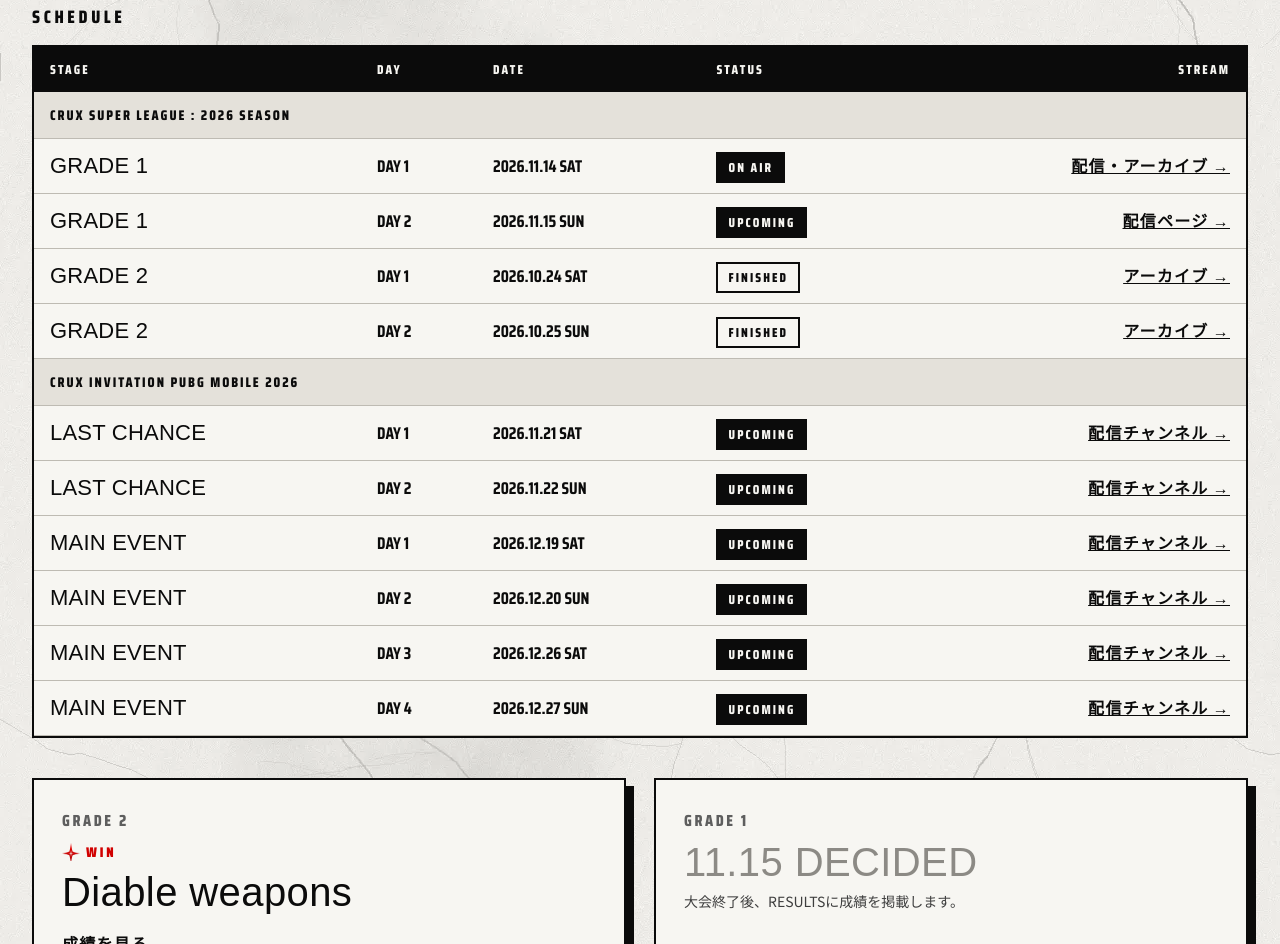
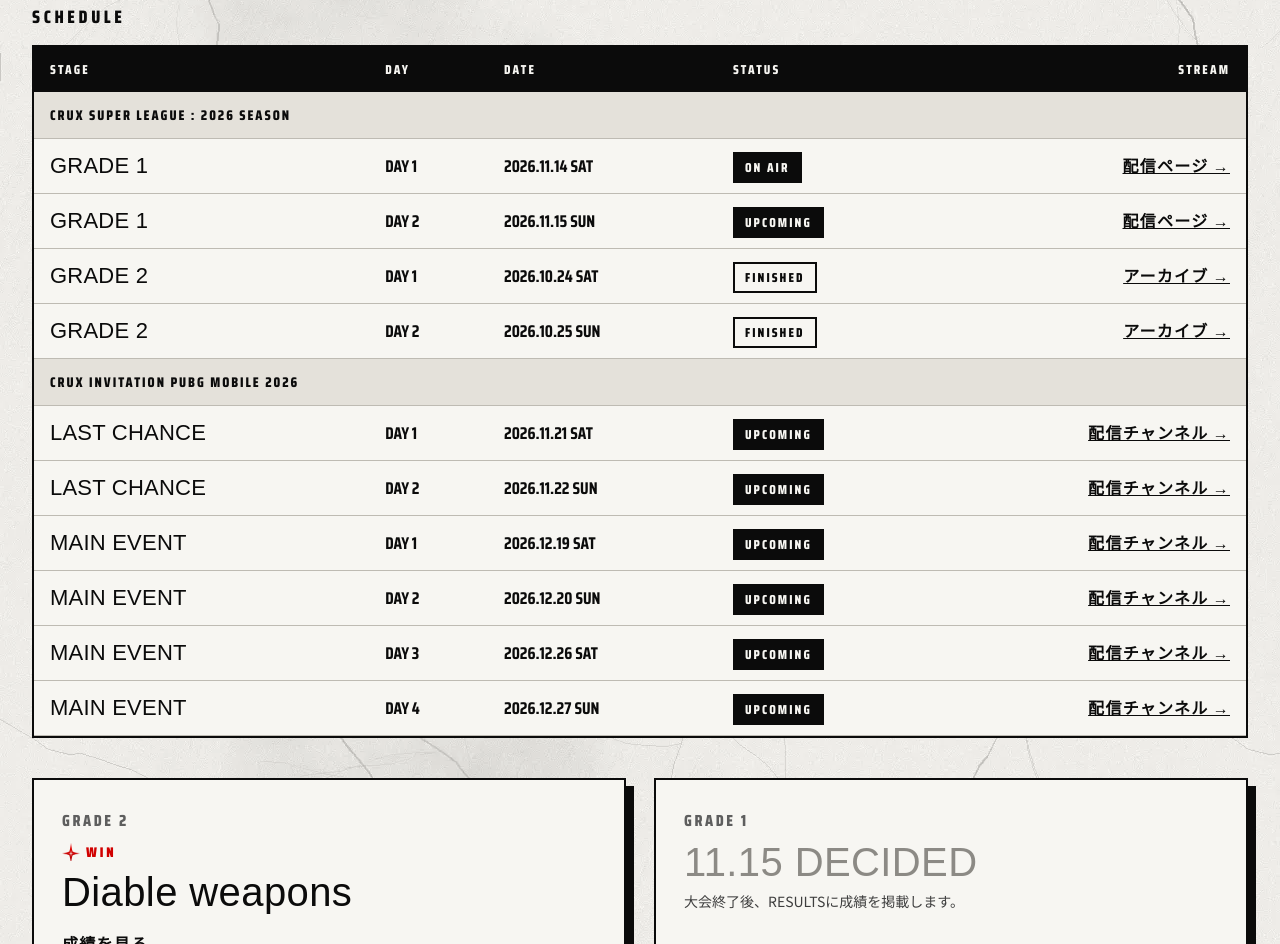
Before and after one commit to sena-sorq1023/crux-site, a plain HTML site: page tournament.html in a window 1280 px wide. Shown: the part 963-1907 px from the top of the page. Drawn offline with Linux system fonts and the light colour scheme; a web font is replaced by a local one.

Commit message:
GRADE 1 DAY1/2 配信ページ表記
Co-Authored-By: Claude Opus 5.5 <noreply@anthropic.com>
Claude-Session: https://claude.ai/code/session_013wRNeWVMbiD3PSNdp88mc1

```diff
--- a/tournament.html
+++ b/tournament.html
@@ -113,7 +113,7 @@ body{margin:0;background:#0B0B0B}
 <td class="cd" style="font-weight: 700; font-size: 17px">DAY 1</td>
 <td class="cd" style="font-weight: 700; font-size: 17px">2026.11.14 SAT</td>
 <td><span class="chip k">ON AIR</span></td>
-<td style="text-align: right"><a class="more" href="https://youtube.com/live/zn1uJyoLTXk" target="_blank" rel="noopener">配信・アーカイブ →</a></td>
+<td style="text-align: right"><a class="more" href="https://youtube.com/live/zn1uJyoLTXk" target="_blank" rel="noopener">配信ページ →</a></td>
 </tr>
 <tr>
 <td class="st" style="font-size: 22px">GRADE 1</td>
```
